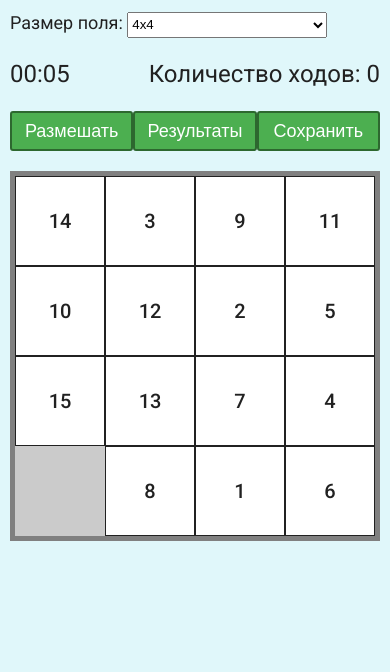
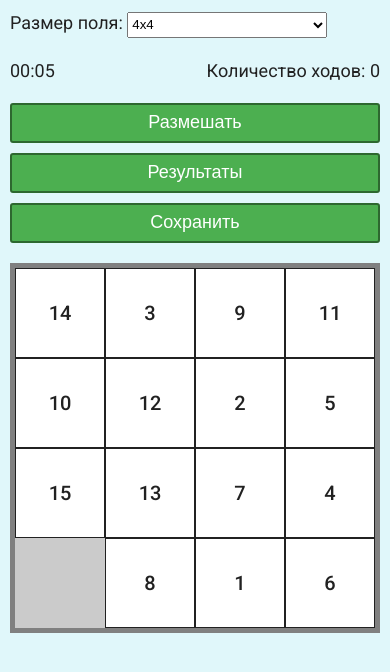
Before and after one commit to dimonwhite/gem-puzzle, a website: page index.html in a window 390 px wide. Drawn offline with Linux system fonts and the light colour scheme.

Commit message:
fix: fix responsive

```diff
--- a/dev/scss/main.scss
+++ b/dev/scss/main.scss
@@ -133,6 +133,9 @@ body {
     }
     .stopwatch, .moves_block {
         font-size: 24px;
+        @include media(767px) {
+            font-size: 18px;
+        }
     }
     &_bottom {
         display: flex;
@@ -140,6 +143,16 @@ body {
         align-items: center;
         width: 100%;
         padding-top: 20px;
+        @include media(767px) {
+            flex-wrap: wrap;
+            .btn {
+                width: 100%;
+                margin-bottom: 10px;
+                &:last-child {
+                    margin-bottom: 0;
+                }
+            }
+        }
     }
 }
 
```
Also changed, not shown: assets/css/main.css.
